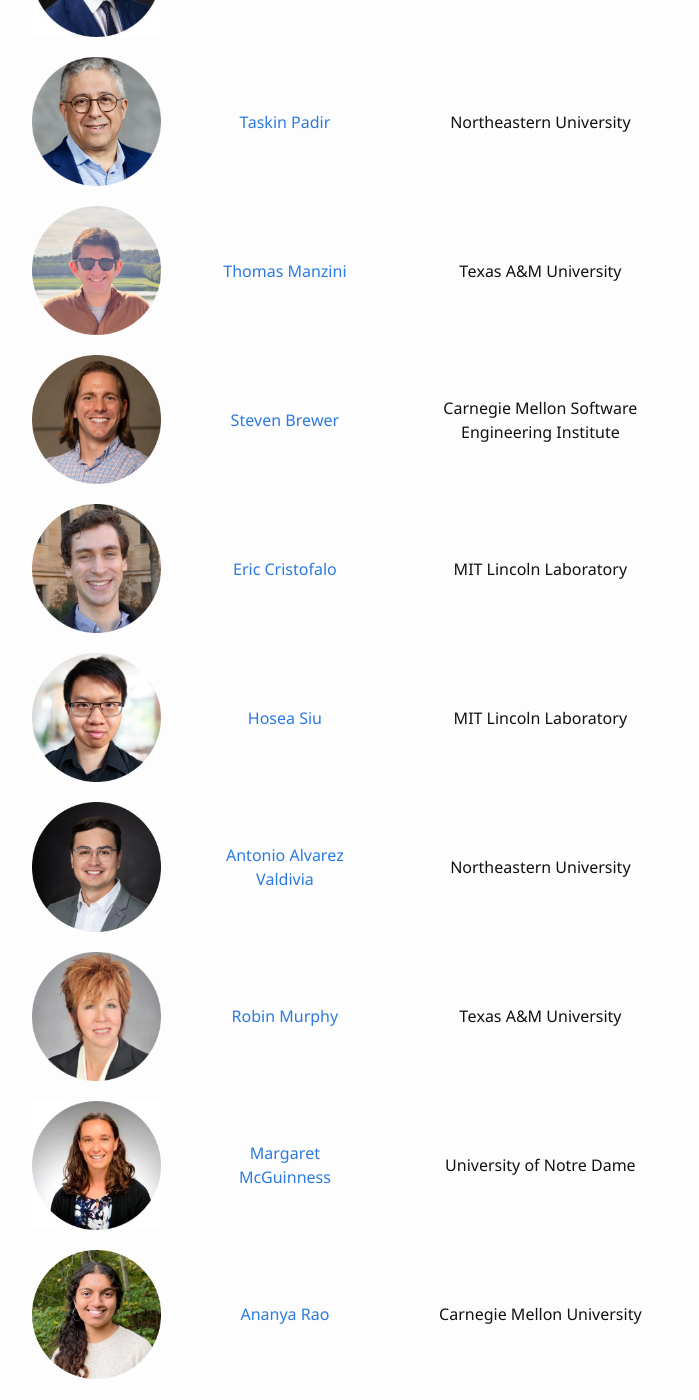
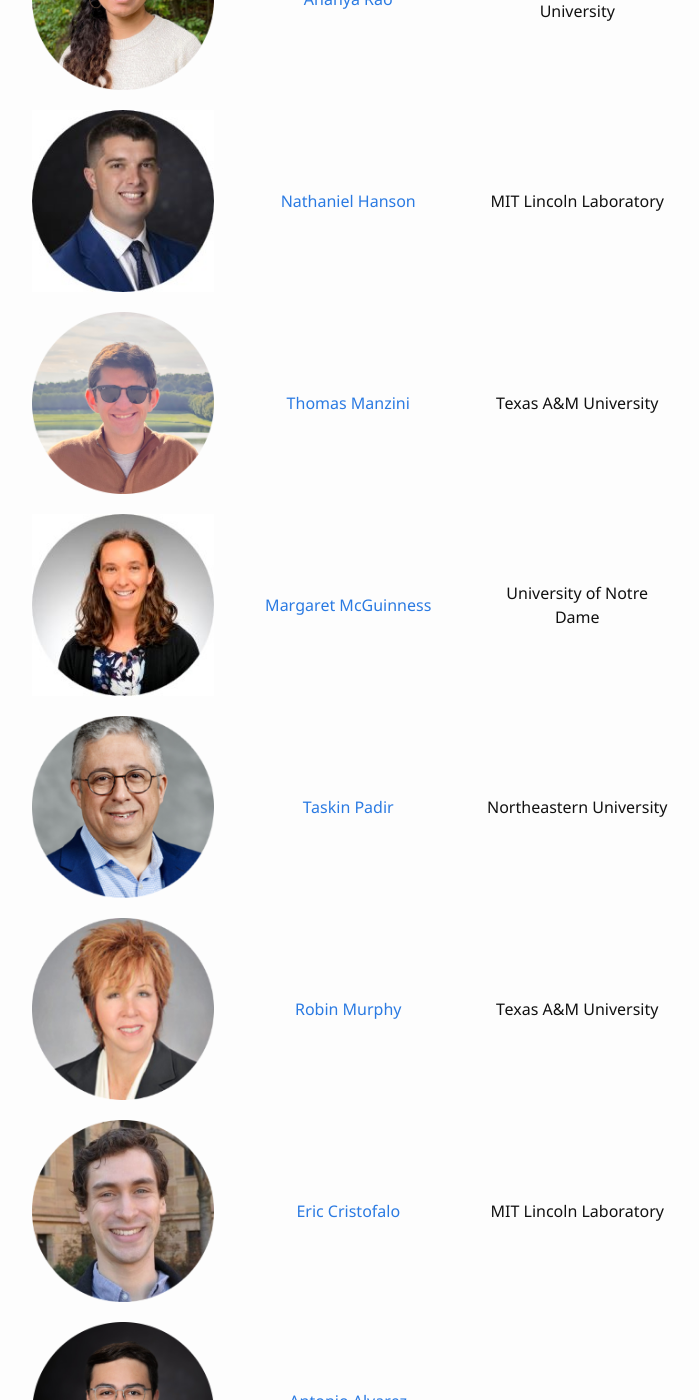
Before and after one commit to hadr-robotics/icra2027, a Jekyll site: the page built from 3-organizers.md, in a window 1280 px wide and 1400 px high, scrolled down 283 px. Shown: the whole window, without its empty margins (288-987 px from the left). Built offline with Jekyll 4.4.1, drawn with Linux system fonts in a browser that asks for light colours; some of the changed text lies outside the part shown.

Commit message:
Update 3-organizers.md

```diff
--- a/3-organizers.md
+++ b/3-organizers.md
@@ -7,13 +7,12 @@ nav: true
 
 || Name                | Affiliation                                   |
 |---------------------|---------------------|-----------------------------------------------|
+| ![Ananya](./images/ananya_round.png) | [Ananya Rao](https://www.ananya-rao.com/)          | Carnegie Mellon University                                          |
 | ![Nathaniel](./images/nathaniel_round.jpg) | [Nathaniel Hanson](https://www.ll.mit.edu/biographies/nathaniel-hanson)    | MIT Lincoln Laboratory                       |
+| ![Tom](./images/tom_round.png) | [Thomas Manzini](https://www.nzini.com/)       | Texas A&M University                              |
+| ![Margaret](./images/margaret_round.jpg) | [Margaret McGuinness](https://engineering.nd.edu/faculty/margaret-mcguinness/)       | University of Notre Dame                      |
 | ![Taskin](./images/taskin_round.png) | [Taskin Padir](https://coe.northeastern.edu/people/padir-taskin/)     | Northeastern University                      |
-| ![Tom](./images/tom_round.png) | [Thomas Manzini](https://www.nzini.com/)       | Texas A&M University                              |
-| ![Steven](./images/steven_round.png) | [Steven Brewer](https://www.linkedin.com/in/steven-brewer-15g)           | Carnegie Mellon Software Engineering Institute                              |
+| ![Robin](./images/robin_murphy-circle.png) | [Robin Murphy](https://engineering.tamu.edu/cse/profiles/rmurphy.html)          | Texas A&M University                                          |
 | ![Eric](./images/eric_round.png) | [Eric Cristofalo](https://scholar.google.com/citations?user=rjqOWi4AAAAJ&hl=en)        | MIT Lincoln Laboratory                                         |
-| ![Hosea](./images/hosea_round.png) | [Hosea Siu](https://www.ll.mit.edu/biographies/ho-chit-siu)          | MIT Lincoln Laboratory                                          |
 | ![Antonio](./images/antonio_round.png) | [Antonio Alvarez Valdivia](https://scholar.google.com/citations?user=VfCUcEQAAAAJ&hl=en)          | Northeastern University                                       |
-| ![Robin](./images/robin_murphy-circle.png) | [Robin Murphy](https://engineering.tamu.edu/cse/profiles/rmurphy.html)          | Texas A&M University                                          |
-| ![Margaret](./images/margaret_round.jpg) | [Margaret McGuinness](https://engineering.nd.edu/faculty/margaret-mcguinness/)       | University of Notre Dame                      |
-| ![Ananya](./images/ananya_round.png) | [Ananya Rao](https://www.ananya-rao.com/)          | Carnegie Mellon University                                          |
+| ![Sicheng]() | [Sicheng Wang](https://scholar.google.com/citations?user=VfCUcEQAAAAJ&hl=en)          | University of Notre Dame                                       |
```
